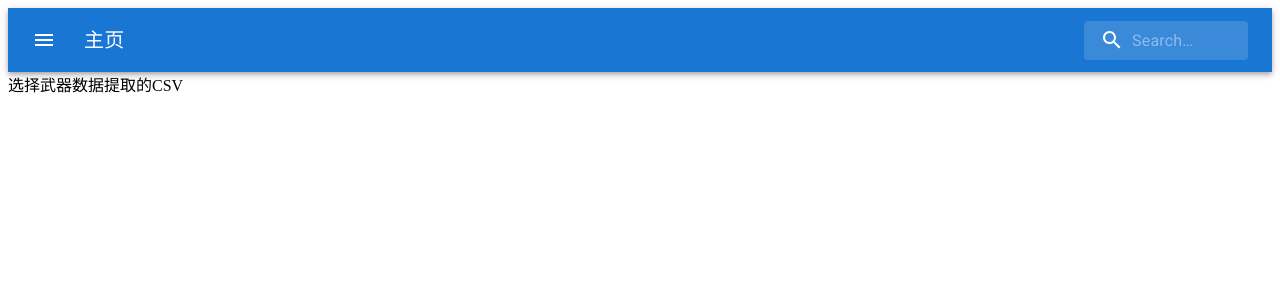
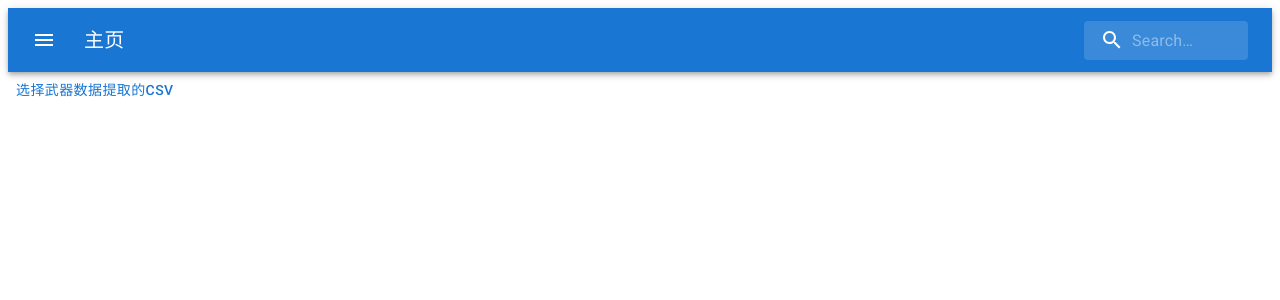
Before and after one commit to Kreedzt/rwr-data-viewer, a React (Vite) app: page /weapon in a window 1280 px wide. Shown: the top 300 px of the page. Built offline with nearby package versions, Linux system fonts and the light colour scheme.

Commit message:
:sparkles: Kreedzt - add Weapon extract logic

```diff
--- a/src/entries/weapon/Weapon.tsx
+++ b/src/entries/weapon/Weapon.tsx
@@ -1,11 +1,21 @@
 import React, { FC } from 'react';
+import Button from '@mui/material/Button';
+import Alert from '@mui/material/Alert';
+import { useCSVSelect } from '../../hooks/useCSVSelect';
 
 type WeaponProps = {
     //
 };
 
 const Weapon: FC<WeaponProps> = () => {
-    return <div>选择武器数据提取的CSV</div>;
+    const { errorMsg, onCSVSelect } = useCSVSelect();
+
+    return (
+        <div>
+            {errorMsg && <Alert severity="error">{errorMsg}</Alert>}
+            <Button onClick={onCSVSelect}>选择武器数据提取的CSV</Button>
+        </div>
+    );
 };
 
 export default Weapon;
--- /dev/null
+++ b/src/entries/weapon/types.ts
@@ -0,0 +1,3 @@
+export interface WeaponItem {
+    //
+}
--- /dev/null
+++ b/src/hooks/useCSVSelect.ts
@@ -0,0 +1,40 @@
+import { useCallback, useState } from 'react';
+import { open } from '@tauri-apps/api/dialog';
+import { readTextFile } from '@tauri-apps/api/fs';
+import * as XLSX from 'xlsx';
+import { readCSVContent } from '../utils/readCSVContent';
+
+export const useCSVSelect = () => {
+    const [errorMsg, setErrorMsg] = useState<string>('');
+
+    const onCSVSelect = useCallback(async () => {
+        const selectedPath = (await open({
+            multiple: false,
+            filters: [
+                {
+                    name: 'csv',
+                    extensions: ['csv'],
+                },
+            ],
+        })) as string | null;
+
+        if (null === selectedPath) {
+            setErrorMsg('请选择文件');
+            return;
+        }
+
+        console.log('onEntryBtnClick', selectedPath);
+
+        const contents = await readTextFile(selectedPath);
+        console.log('contents', contents);
+
+        const parsedJson = readCSVContent(contents);
+        console.log('parsed json', parsedJson);
+    }, []);
+
+    return {
+        errorMsg,
+        setErrorMsg,
+        onCSVSelect,
+    };
+};
--- /dev/null
+++ b/src/utils/readCSVContent.ts
@@ -0,0 +1,13 @@
+import * as XLSX from 'xlsx';
+
+export const readCSVContent = <T>(contents: string): T[] => {
+    const parsed = XLSX.read(contents, {
+        type: 'string',
+    });
+    console.log('parsed', parsed);
+
+    const parsedJson = XLSX.utils.sheet_to_json(parsed.Sheets['Sheet1']) as T[];
+    console.log('parsed json', parsedJson);
+
+    return parsedJson;
+};
```
Also changed, not shown: package.json (+14 -1 lines), src/entries/weapon/store.ts (added, +34 -0 lines), 1 other file (tests, documents, lock files or other folders).
